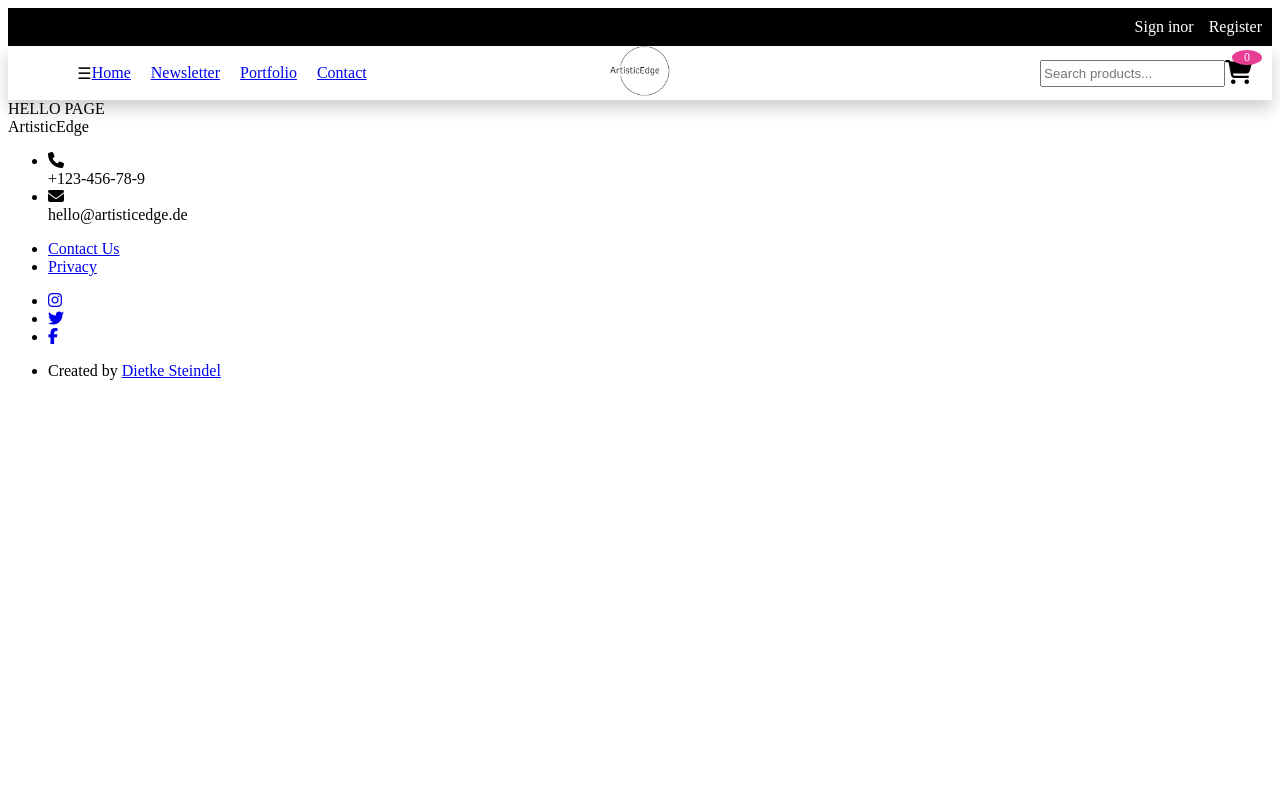
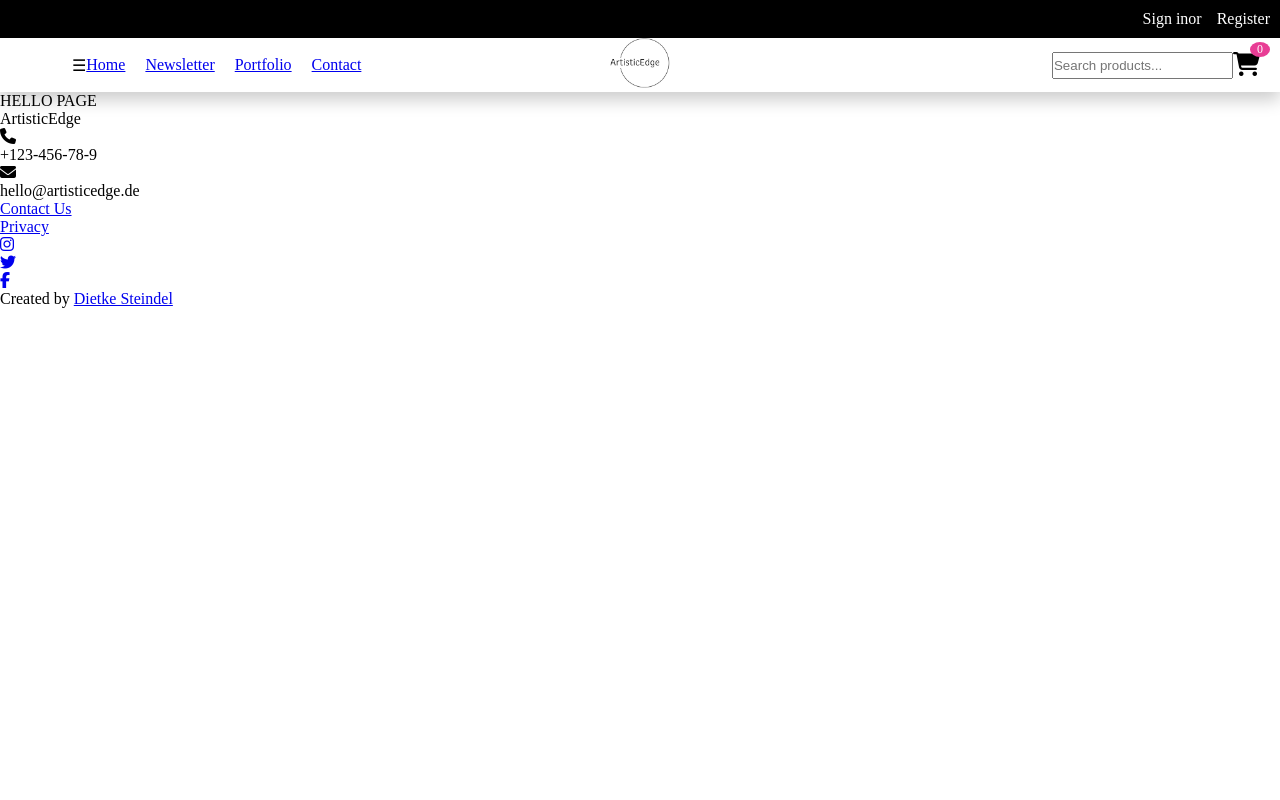
Before and after one commit to DietkeSt/GraphicDesignShop, a Django app: page / in a window 1280 px wide. Run offline with Django 5.2, Linux system fonts and the light colour scheme; some libraries are stand-ins or nearby versions.

Commit message:
Add global styling settings

```diff
--- a/static/css/style.css
+++ b/static/css/style.css
@@ -1,3 +1,23 @@
+/*------ Global Settings------*/
+*,
+*::before,
+*::after {
+  margin: 0;
+  padding: 0;
+  box-sizing: border-box;
+}
+
+html {
+  scroll-behavior: smooth;
+}
+
+body {
+  display: flex;
+  flex-direction: column;
+  width: 100%;
+  min-height: 100vh;
+}
+
 /* Top Banner Styles */
 .top-banner {
     background-color: black;
```
